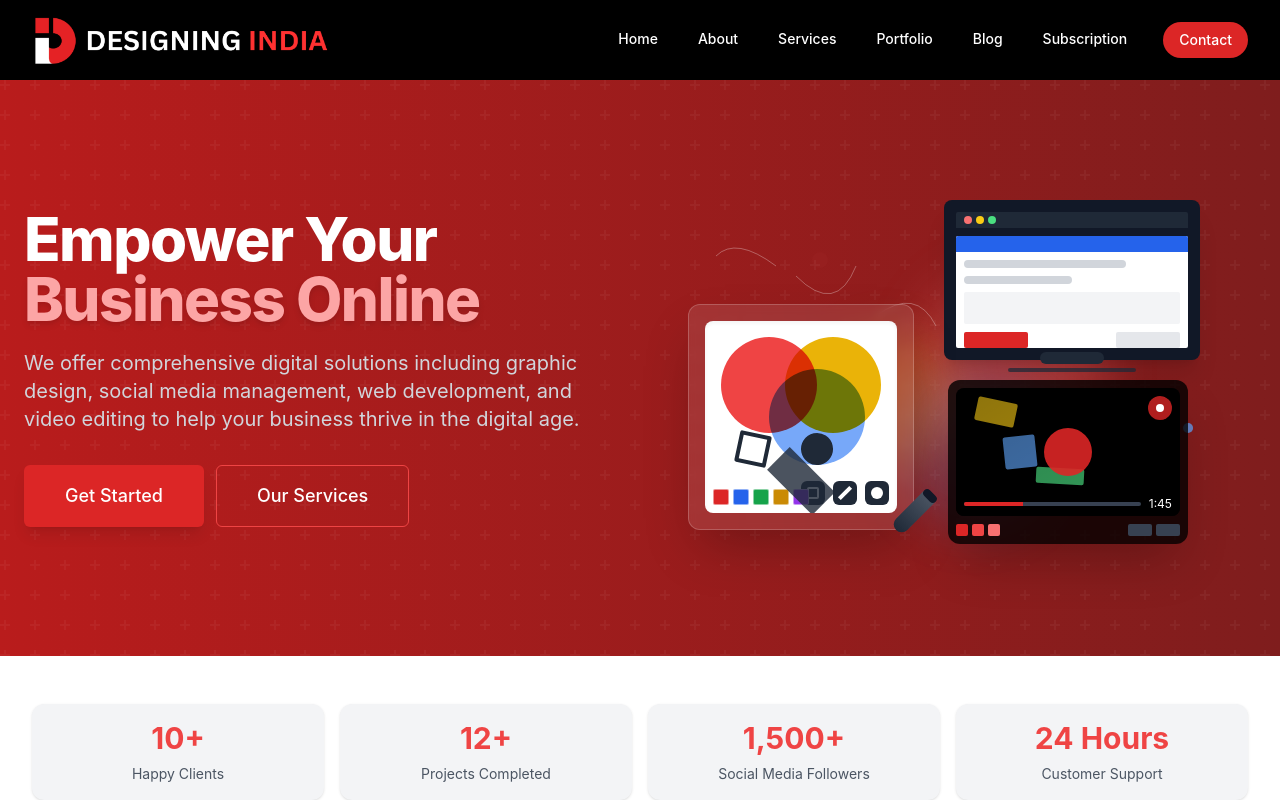
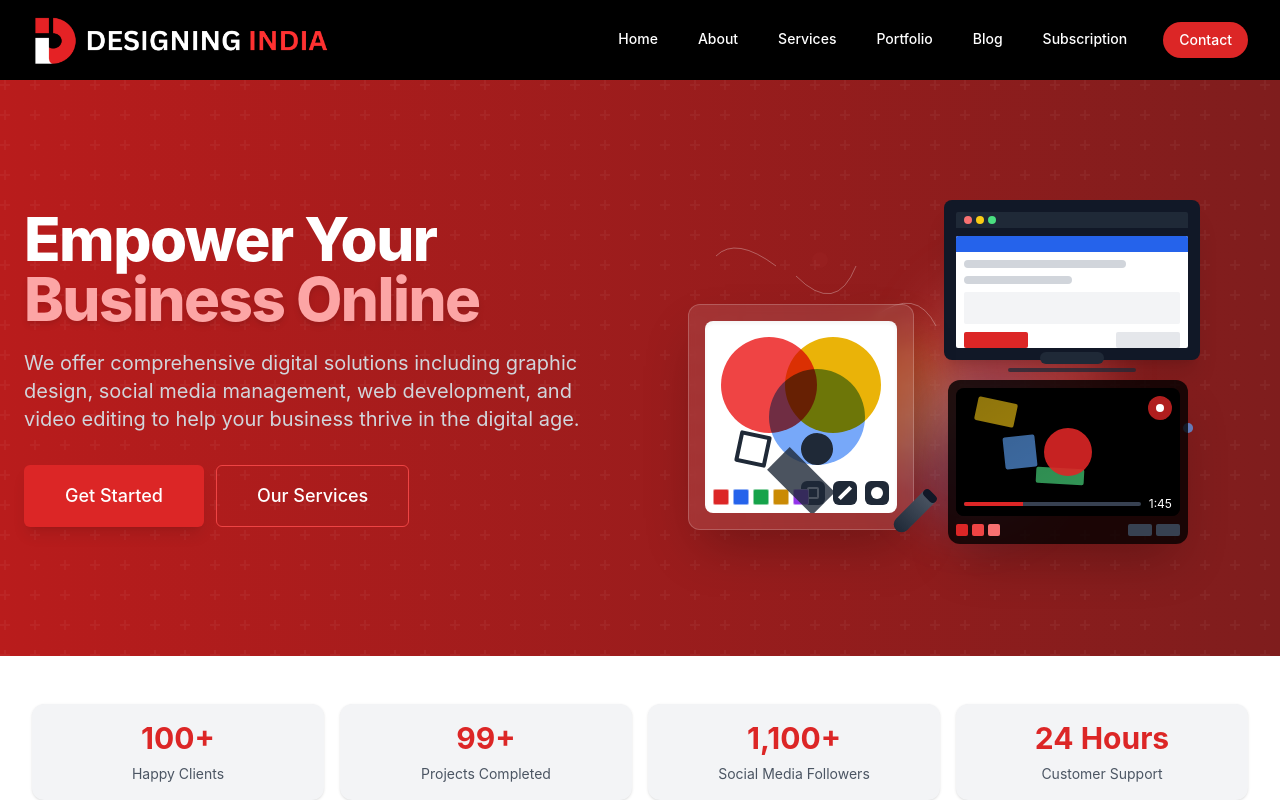
Before and after one commit to harshgadhiya29/DESIGNING-INDIA, a React (Vite) app: page / in a window 1280 px wide. Shown: the top 800 px of the page. Built offline with nearby package versions, Linux system fonts and the light colour scheme.

Commit message:
Changes3

```diff
--- a/src/pages/Home.jsx
+++ b/src/pages/Home.jsx
@@ -256,12 +256,13 @@ function Home() {
       </section>
 
       {/* Stats Section */}
+
       <section className="py-12 bg-white text-black">
         <div className="max-w-7xl mx-auto px-4 sm:px-6 lg:px-8">
           <div className="grid grid-cols-2 gap-4 md:grid-cols-4">
-            <StatCard number="10+" label="Happy Clients" animation="fade-up" delay={100} />
-            <StatCard number="12+" label="Projects Completed" animation="fade-up" delay={200} />
-            <StatCard number="1500+" label="Social Media Followers" animation="fade-up" delay={300} />
+            <StatCard number="100+" label="Happy Clients" animation="fade-up" delay={100} />
+            <StatCard number="99+" label="Projects Completed" animation="fade-up" delay={200} />
+            <StatCard number="1100+" label="Social Media Followers" animation="fade-up" delay={300} />
             <StatCard number="24 Hours" label="Customer Support" animation="fade-up" delay={400} />
           </div>
         </div>
--- a/src/pages/StatCard.jsx
+++ b/src/pages/StatCard.jsx
@@ -43,7 +43,7 @@ const StatCard = ({ number, label, animation, delay }) => {
             data-aos-delay={delay}
             className="text-center p-4 bg-gray-100 rounded-xl shadow"
         >
-            <div className="text-3xl text-red-500 font-bold">
+            <div className="text-3xl text-red-600 font-bold">
                 <CountUp end={numericValue} duration={2} delay={delay / 1000} />
                 {suffix}
             </div>
```
Also changed, not shown: src/components/Footer.jsx (+2 -2 lines).
